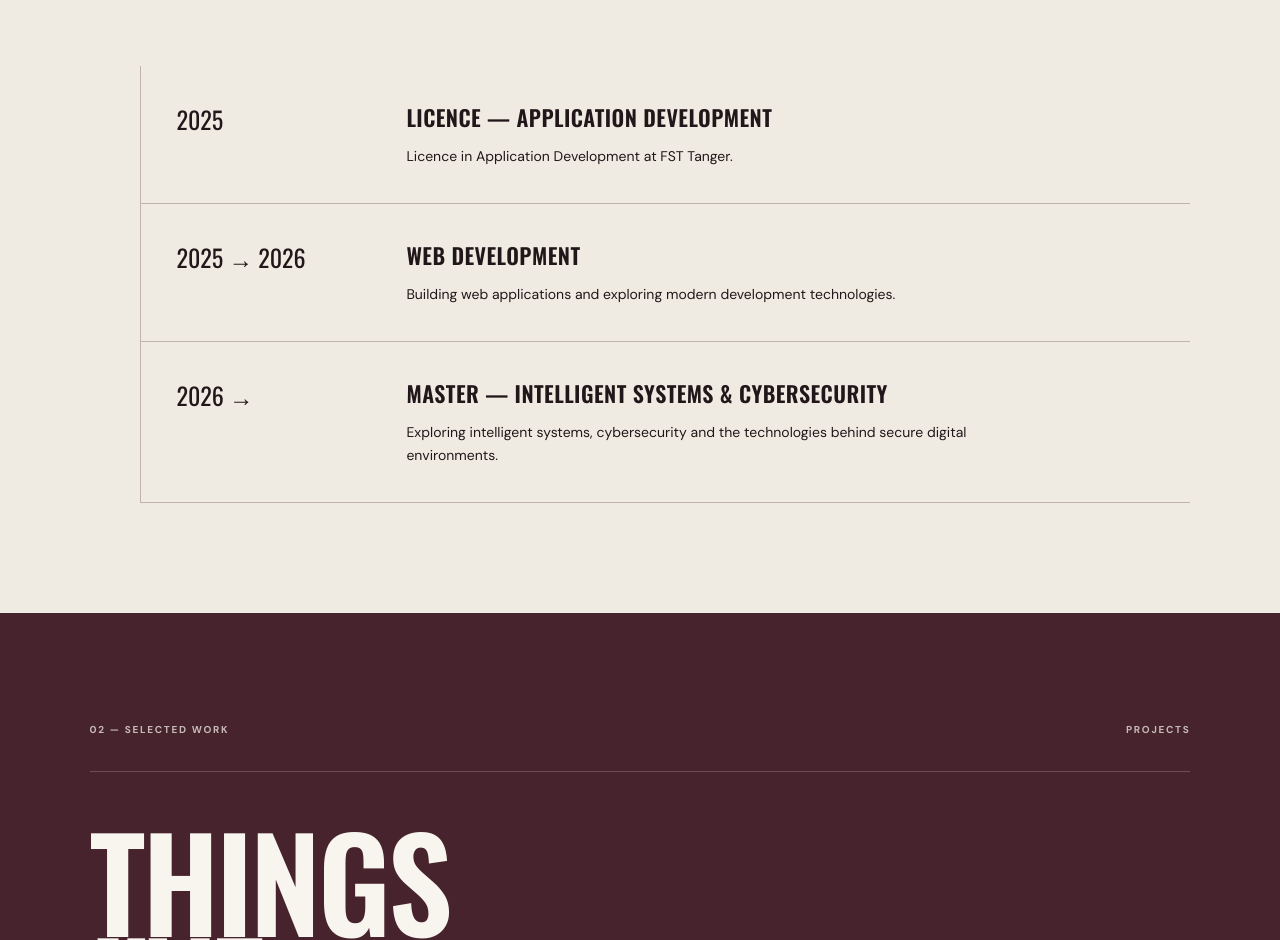
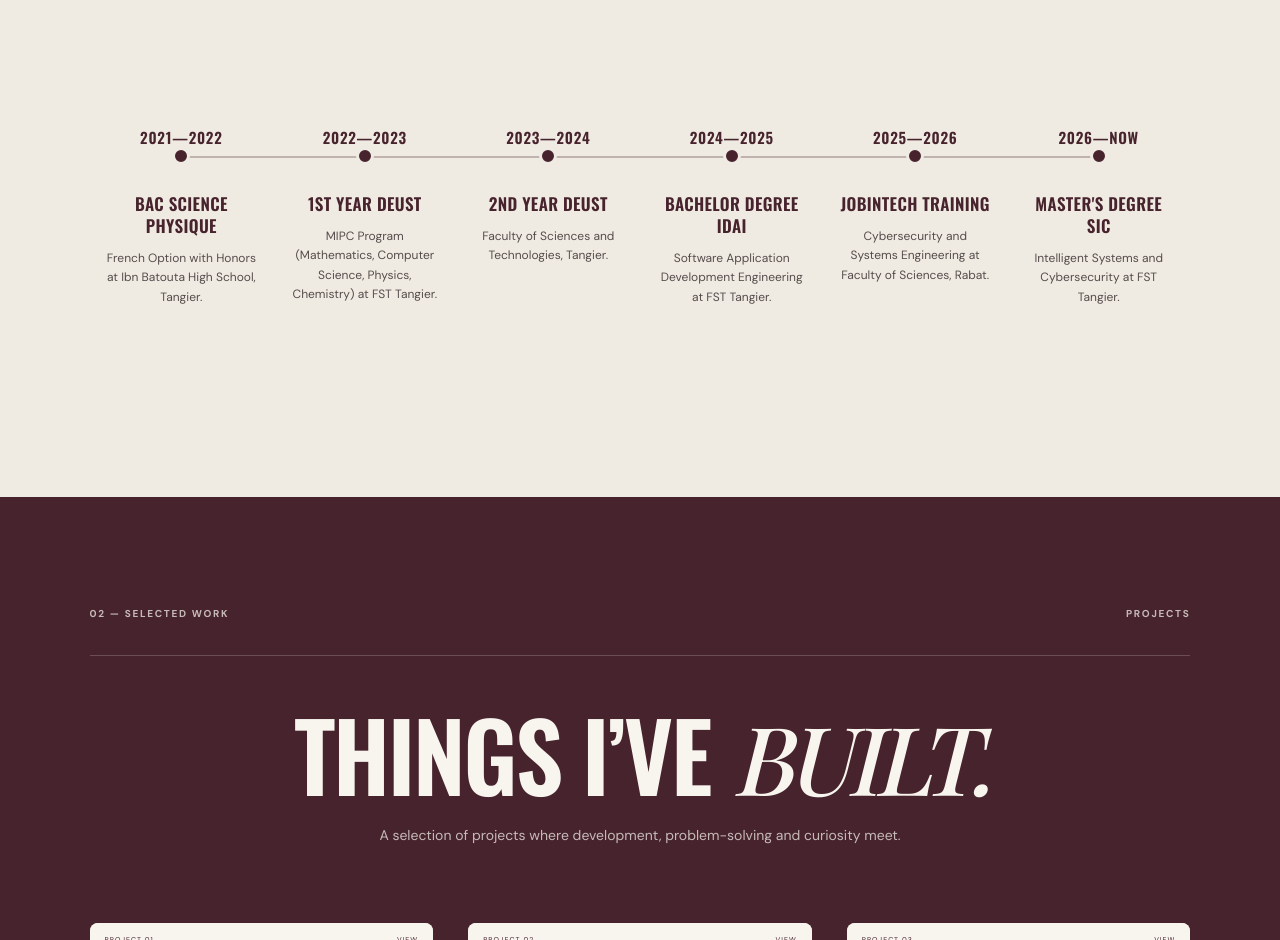
Before and after one commit to lina-el-barrouk/portfolio, a React (Vite) app: page / in a window 1280 px wide. Shown: the part 1860-2800 px from the top of the page. Built offline with nearby package versions, Linux system fonts and the light colour scheme; a web font is replaced by a local one.

Commit message:
autres modifications

```diff
--- a/src/main.jsx
+++ b/src/main.jsx
@@ -284,29 +284,44 @@ function App() {
               </h2>
             </Reveal>
           </div>
-          <div className="timeline">
+          <div className="horizontalTimeline">
             {[
-              [
-                "2025",
-                "LICENCE — APPLICATION DEVELOPMENT",
-                "Licence in Application Development at FST Tanger.",
-              ],
-              [
-                "2025 → 2026",
-                "WEB DEVELOPMENT",
-                "Building web applications and exploring modern development technologies.",
-              ],
-              [
-                "2026 →",
-                "MASTER — INTELLIGENT SYSTEMS & CYBERSECURITY",
-                "Exploring intelligent systems, cybersecurity and the technologies behind secure digital environments.",
-              ],
-            ].map(([year, title, desc], i) => (
-              <Reveal key={year} delay={i * 0.08} className="timelineItem">
-                <div className="timeYear">{year}</div>
-                <div>
-                  <h3>{title}</h3>
-                  <p>{desc}</p>
+              {
+                year: "2021—2022",
+                title: "BAC SCIENCE PHYSIQUE",
+                desc: "French Option with Honors at Ibn Batouta High School, Tangier.",
+              },
+              {
+                year: "2022—2023",
+                title: "1ST YEAR DEUST",
+                desc: "MIPC Program (Mathematics, Computer Science, Physics, Chemistry) at FST Tangier.",
+              },
+              {
+                year: "2023—2024",
+                title: "2ND YEAR DEUST",
+                desc: "Faculty of Sciences and Technologies, Tangier.",
+              },
+              {
+                year: "2024—2025",
+                title: "BACHELOR DEGREE IDAI",
+                desc: "Software Application Development Engineering at FST Tangier.",
+              },
+              {
+                year: "2025—2026",
+                title: "JOBINTECH TRAINING",
+                desc: "Cybersecurity and Systems Engineering at Faculty of Sciences, Rabat.",
+              },
+              {
+                year: "2026—NOW",
+                title: "MASTER'S DEGREE SIC",
+                desc: "Intelligent Systems and Cybersecurity at FST Tangier.",
+              },
+            ].map((item, i) => (
+              <Reveal key={i} delay={i * 0.08} className="htimelineItem">
+                <div className="htimelineYear">{item.year}</div>
+                <div className="htimelineContent">
+                  <h3>{item.title}</h3>
+                  <p>{item.desc}</p>
                 </div>
               </Reveal>
             ))}
@@ -318,17 +333,17 @@ function App() {
             <span>02 — SELECTED WORK</span>
             <span>PROJECTS</span>
           </div>
+          <div className="workHeader">
             <Reveal>
               <h2>
-              THINGS
-              <br />
-              I’VE <em>BUILT.</em>
+                THINGS I’VE <em>BUILT.</em>
               </h2>
             </Reveal>
             <p className="intro lightText">
               A selection of projects where development, problem-solving and
               curiosity meet.
             </p>
+          </div>
           <div className="projects">
             {projects.map((p, i) => (
               <ProjectCard key={p.title} p={p} i={i} onClick={() => setSelectedProject(p)} />
--- a/src/styles.css
+++ b/src/styles.css
@@ -92,12 +92,23 @@ a {
 }
 .menuBtn {
   border-radius: 999px;
-  padding: 13px 19px;
-  background: var(--terra);
-  color: var(--ivory);
+  padding: 12px 22px;
+  background: var(--blush);
+  color: var(--wine);
+  font-size: 10px;
+  letter-spacing: 0.18em;
+  font-weight: 600;
+  border: 1px solid var(--blush);
+  transition: 0.3s ease;
+}
+.menuBtn:hover {
+  background: transparent;
+  color: var(--blush);
+  border-color: var(--blush);
 }
 .menuBtn span {
   margin-left: 10px;
+  font-size: 14px;
 }
 .cursor {
   display: none;
@@ -369,6 +380,73 @@ h2 em {
 .journeyTitle h2 {
   margin-bottom: 75px;
 }
+.horizontalTimeline {
+  position: relative;
+  display: grid;
+  grid-template-columns: repeat(6, 1fr);
+  gap: 0;
+  padding: 60px 0 80px;
+  width: 100%;
+  max-width: 1400px;
+  margin: 0 auto;
+}
+.horizontalTimeline:before {
+  content: "";
+  position: absolute;
+  top: 90px;
+  left: calc(100% / 12);
+  right: calc(100% / 12);
+  height: 2px;
+  background: var(--line);
+  z-index: 0;
+}
+.htimelineItem {
+  position: relative;
+  padding: 0 15px;
+  display: flex;
+  flex-direction: column;
+  align-items: center;
+}
+.htimelineItem:before {
+  content: "";
+  position: absolute;
+  top: 21px;
+  left: 50%;
+  transform: translateX(-50%);
+  width: 12px;
+  height: 12px;
+  border-radius: 50%;
+  background: var(--wine);
+  border: 3px solid var(--cream);
+  z-index: 2;
+}
+.htimelineYear {
+  font-family: Oswald;
+  font-size: 15px;
+  font-weight: 600;
+  color: var(--wine);
+  text-align: center;
+  margin-bottom: 45px;
+  letter-spacing: 0.05em;
+}
+.htimelineContent {
+  text-align: center;
+  max-width: 220px;
+}
+.htimelineContent h3 {
+  font: 600 17px Oswald;
+  margin: 0 0 12px;
+  letter-spacing: 0.02em;
+  color: var(--wine);
+  line-height: 1.3;
+}
+.htimelineContent p {
+  margin: 0;
+  line-height: 1.6;
+  font-size: 12px;
+  color: var(--ink);
+  opacity: 0.75;
+}
 .timeline {
   max-width: 1050px;
   margin-left: auto;
@@ -399,6 +477,21 @@ h2 em {
 .work h2 {
   font-size: clamp(72px, 10vw, 150px);
   line-height: 0.82;
+}
+.workHeader {
+  text-align: center;
+  max-width: 900px;
+  margin: 0 auto 75px;
+}
+.workHeader h2 {
+  font-size: clamp(55px, 8vw, 95px);
+  line-height: 0.9;
+  margin-top: 55px;
+}
+.workHeader .intro {
+  max-width: 100%;
+  margin: 25px auto 0;
+  font-size: 14px;
 }
 .lightText {
   color: rgba(248, 245, 239, 0.72);
@@ -828,6 +921,42 @@ h2 em {
   .journeyTitle h2 {
     margin-bottom: 50px;
   }
+  .horizontalTimeline {
+    flex-direction: column;
+    padding: 40px 0;
+  }
+  .horizontalTimeline:before {
+    top: 0;
+    bottom: 0;
+    left: 20px;
+    width: 2px;
+    height: auto;
+    right: auto;
+  }
+  .htimelineItem {
+    min-width: 100%;
+    padding: 0 0 35px 50px;
+    text-align: left;
+  }
+  .htimelineItem:before {
+    left: 14px;
+    top: 5px;
+    transform: none;
+  }
+  .htimelineYear {
+    text-align: left;
+    margin-bottom: 12px;
+    font-size: 14px;
+  }
+  .htimelineContent {
+    text-align: left;
+  }
+  .htimelineContent h3 {
+    font-size: 16px;
+  }
+  .htimelineContent p {
+    font-size: 12px;
+  }
   .timelineItem {
     grid-template-columns: 1fr;
     gap: 10px;
```
Lines whose indentation alone changed are shown as unchanged.
